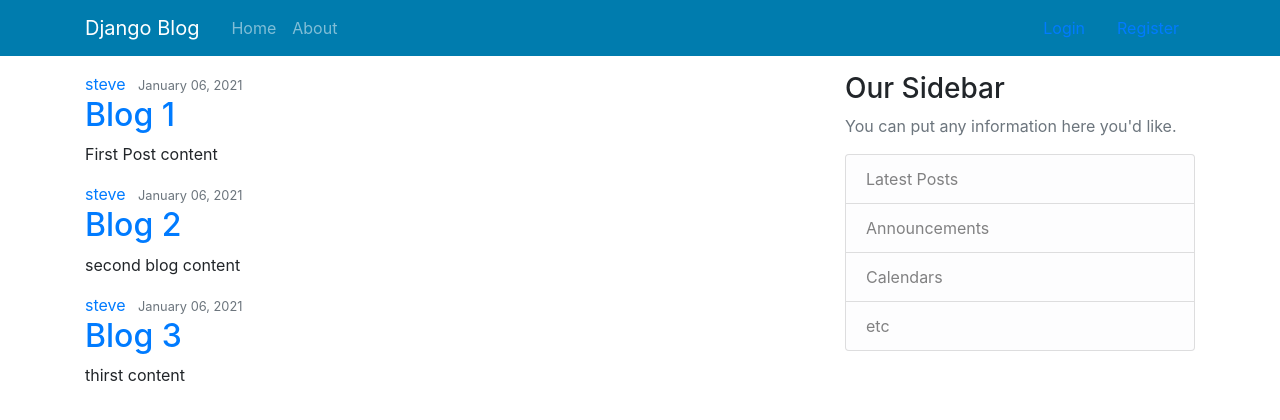
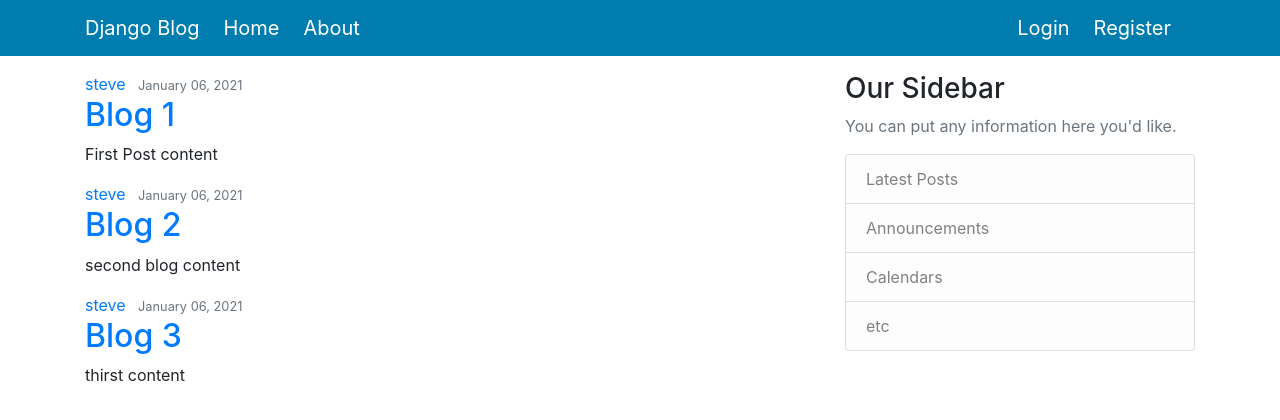
Before and after one commit to mhammed2020/Live-django-project-on-heroku-server, a Django app: page / in a window 1280 px wide. Shown: the top 420 px of the page. Run offline with Django 3.2, Linux system fonts and the light colour scheme; data comes from the database, SQL or seed files in the repository; both versions use the stored data as it was after the commit; some libraries are stand-ins or nearby versions.

Commit message:
edit navbar item

```diff
--- a/blog/templates/blog/base.html
+++ b/blog/templates/blog/base.html
@@ -30,16 +30,16 @@
           </button>
           <div class="collapse navbar-collapse" id="navbarToggle">
             <div class="navbar-nav mr-auto">
-              <a class="nav-item nav-link" href="{% url 'blog-home' %}">Home</a>
-              <a class="nav-item nav-link" href="{% url 'blog-about' %}">About</a>
+              <a class="navbar-brand mr-4" href="{% url 'blog-home' %}">Home</a>
+              <a class="navbar-brand mr-4" href="{% url 'blog-about' %}">About</a>
             </div>
             <!-- Navbar Right Side -->
               {% if user.is_authenticated %}
-                <a class="nav-item nav-link" href="{% url 'profile' %}">Profile</a>
-                <a class="nav-item nav-link" href="{% url 'logout' %}">Logout</a>
+                <a class="navbar-brand mr-4" href="{% url 'profile' %}">Profile</a>
+                <a class="navbar-brand mr-4" href="{% url 'logout' %}">Logout</a>
               {% else %}
-                <a class="nav-item nav-link" href="{% url 'login' %}">Login</a>
-                <a class="nav-item nav-link" href="{% url 'register' %}">Register</a>
+                <a class="navbar-brand mr-4" href="{% url 'login' %}">Login</a>
+                <a class="navbar-brand mr-4" href="{% url 'register' %}">Register</a>
               {% endif %}
           </div>
         </div>
```
Also changed, not shown: db.sqlite3.
